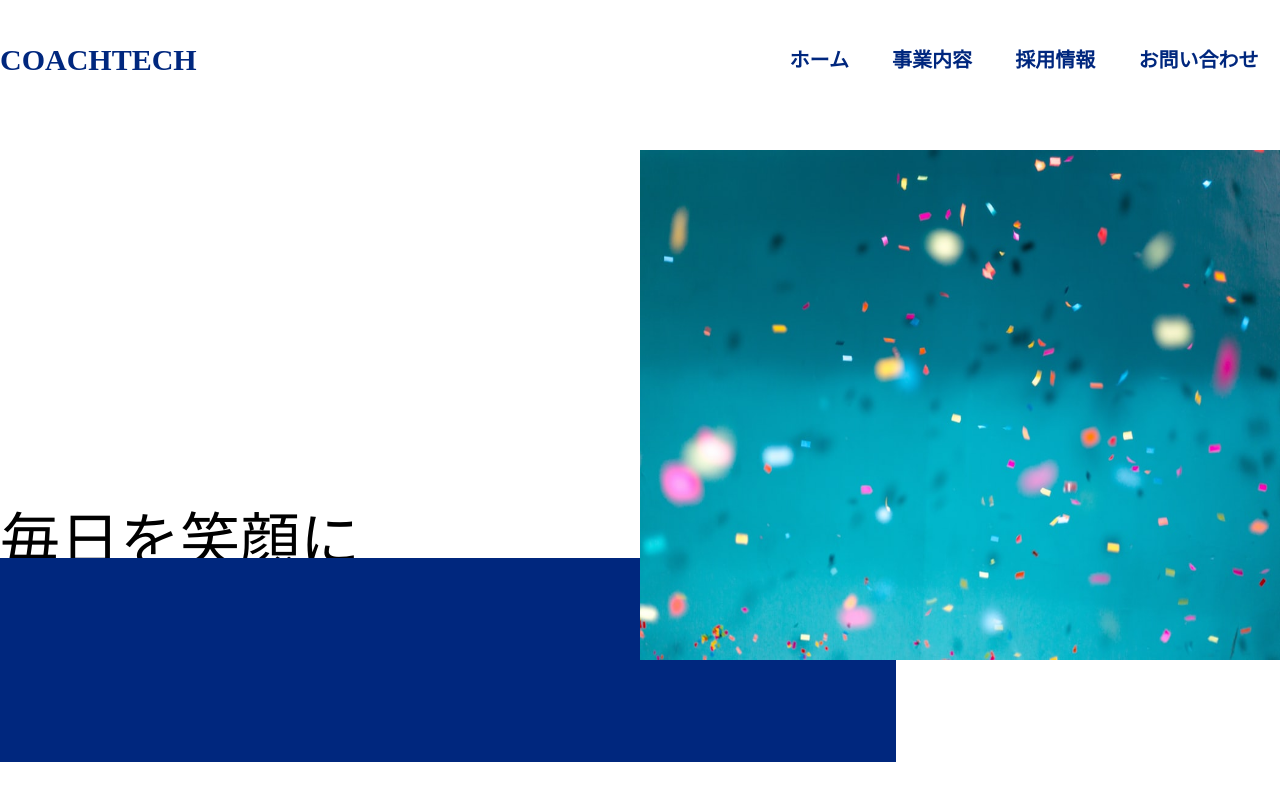
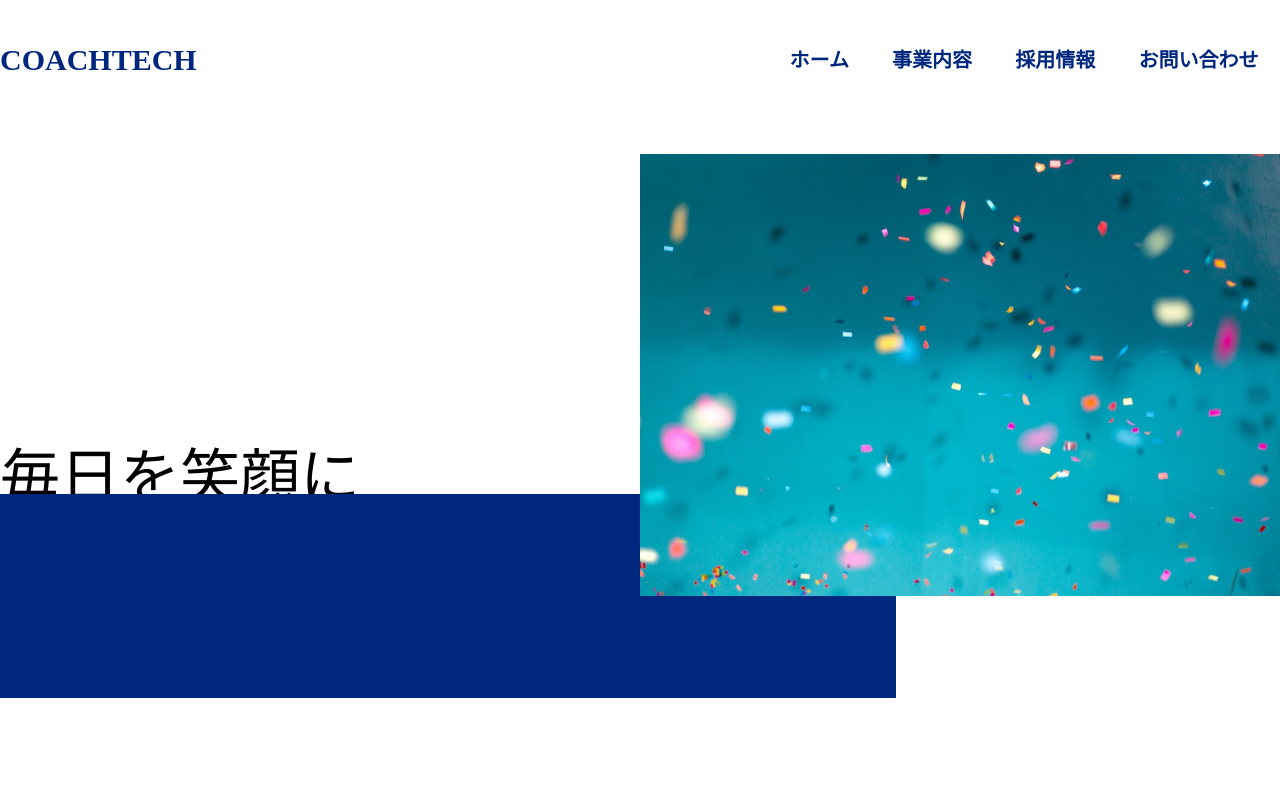
Before and after one commit to suzukiryoyadesu/20240205_suzukiryoya_css, a plain HTML site: page index.html in a window 1280 px wide. Drawn offline with Linux system fonts and the light colour scheme; files that its build step writes are made by us from their sources.

Commit message:
任意のメッセージ

```diff
--- a/css/style.css
+++ b/css/style.css
@@ -8,7 +8,6 @@ body {
 
 .header {
     height: 15%;
-    margin: 0 0 30px;
     display: flex;
     justify-content: space-between;
 }
@@ -46,7 +45,7 @@ body {
     font-size: 60px;
     margin: 0;
     position: absolute;
-    bottom: 38%;
+    bottom: 43%;
 }
 
 .main__dec {
@@ -54,13 +53,13 @@ body {
     height: 30%;
     background-color: #00277e;
     position: absolute;
-    bottom: 10%;
+    bottom: 15%;
 }
 
 .main__img {
     width: 50%;
-    height: 75%;
+    height: 65%;
     position: absolute;
-    top: 0;
     right: 0;
+    bottom: 30%;
 }
```
Also changed, not shown: index.html (+1 -1 lines).
